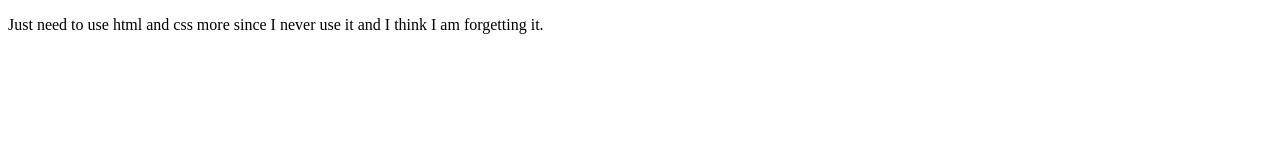
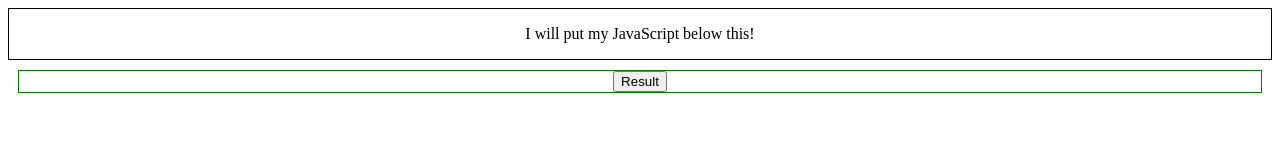
Before and after one commit to DisasterKid/JSTesting, a plain HTML site: page index.html in a window 1280 px wide. Drawn offline with Linux system fonts and the light colour scheme.

Commit message:
changes to html and js page for interaction

```diff
--- a/index.html
+++ b/index.html
@@ -10,9 +10,12 @@
 </head>
 <body>
 
-    <div class="top">
-        <p> Just need to use html and css more since I never use it and I think I am forgetting it.</p>
-    </div>
+  <div class="main">
+      <p> I will put my JavaScript below this!</p>
+  </div>
+  <div class="js">
+      <button type="button" onclick="testFunction()"> Result </button>
+  </div>
 
 </body>
 </html>
--- a/main.css
+++ b/main.css
@@ -0,0 +1,10 @@
+.main {
+    text-align: center;
+    border: 1px solid black;
+}
+
+.js {
+    text-align: center;
+    margin: 10px;
+    border: 1px solid green;
+}
--- a/main.js
+++ b/main.js
@@ -599,3 +599,14 @@
 fixArr([[10, 8, 3], [14, 6, 23], [3, 18, 6]], 18);
 
 */
+
+
+function testFunction()
+{
+    let i = 0;
+
+    if ( i < 10)
+    {
+       window.alert(i);
+    }
+}
```
